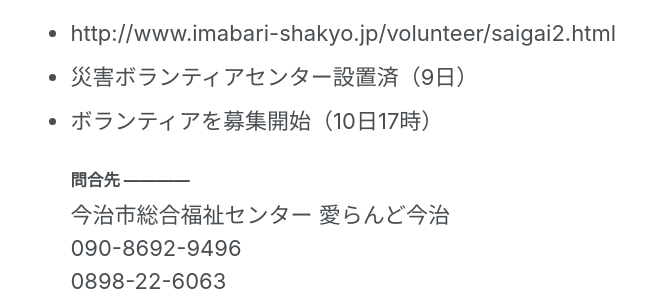
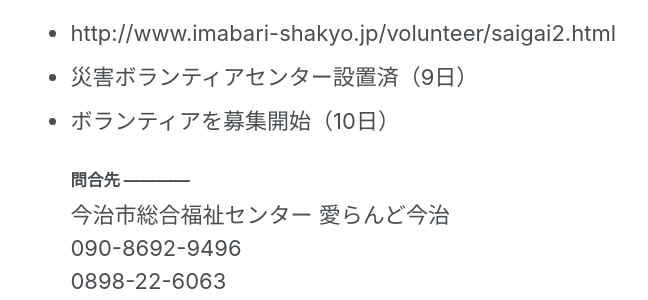
Before and after one commit to cheerup-ehime/cheerup-ehime.github.io, a Jekyll site: the page built from _pages/volunteer.md, in a window 1280 px wide and 900 px high, scrolled down 747 px. Shown: the part 152-452 px from the top of the window, without its empty margins (222-870 px from the left). Built offline with Jekyll 4.4.1, drawn with Linux system fonts in a browser that asks for light colours.

Commit message:
Update volunteer.md

```diff
--- a/_pages/volunteer.md
+++ b/_pages/volunteer.md
@@ -21,7 +21,7 @@ permalink: /volunteer/
 ### 【今治市：いまばりし】
 - http://www.imabari-shakyo.jp/volunteer/saigai2.html
 - 災害ボランティアセンター設置済（9日）
-- ボランティアを募集開始（10日17時）
+- ボランティアを募集開始（10日）
   ##### 問合先 ------------
   今治市総合福祉センター 愛らんど今治<br>
   090-8692-9496<br>
```
